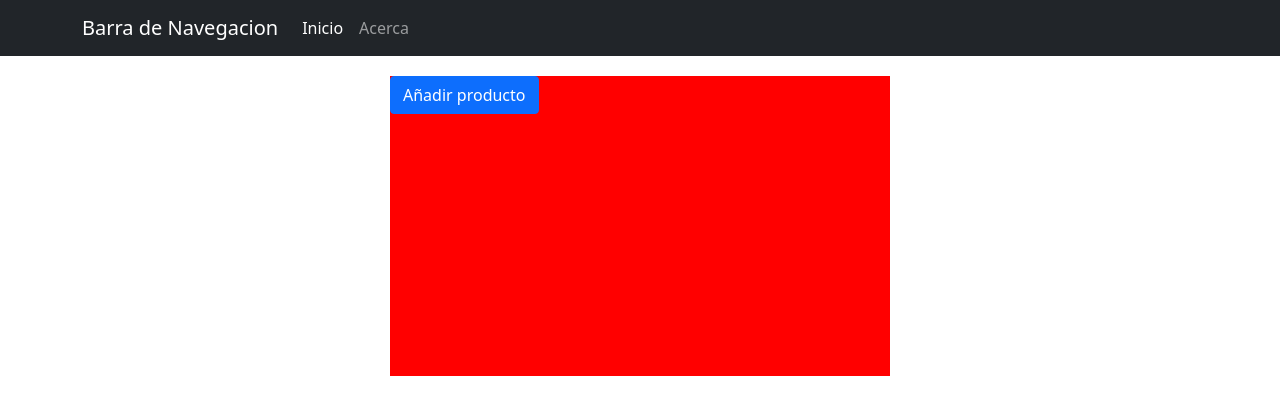
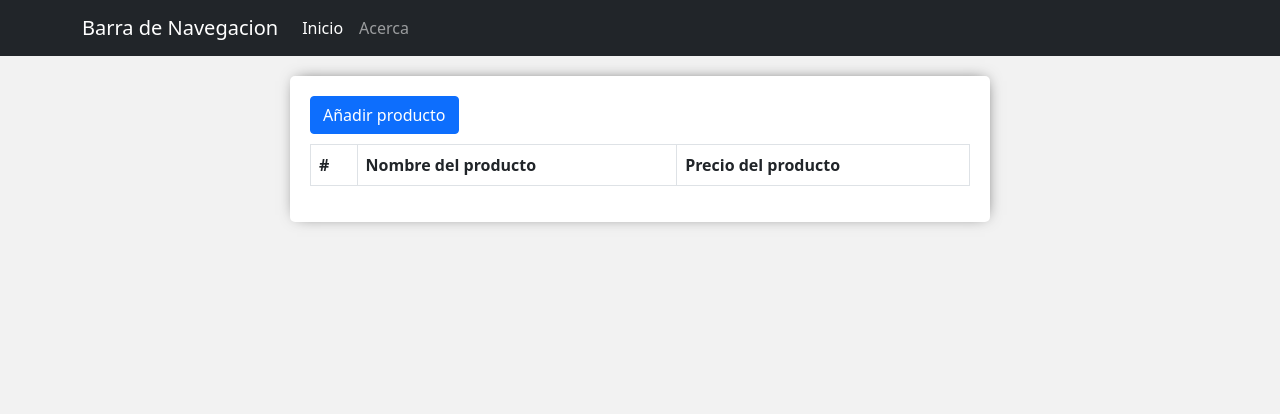
Before and after one commit to Alejandro9509/Shop-Basic-ReactJS, a React (Create React App) app: page / in a window 1280 px wide. Shown: the top 414 px of the page. Built offline with nearby package versions, Linux system fonts and the light colour scheme.

Commit message:
Adding table and some extra functions

```diff
--- a/src/App.scss
+++ b/src/App.scss
@@ -1,8 +1,32 @@
+@mixin border-radius($value) {
+    border-radius: $value;
+}
+
+@mixin border-shadow($value...){
+    -webkit-box-shadow: $value ;
+    -moz-box-shadow: $value;
+    box-shadow: $value;
+}
+body {
+    background-color: #f2f2f2 !important;
+}
 .box-principal{
     position: relative;
     margin: 20px auto;
-    width: 500px;
-    min-height: 300px;
-    background-color: red;
+    width: 700px;
+    min-height: 100px;
+    padding:20px;
+    background-color: white;
+    @include border-radius(5px);
+    @include border-shadow(1px -1px 15px -6px rgba(0,0,0,0.75));
 
+    > div:first-child {
+        margin-bottom: 10px;
+    }
+
+    > div:last-child {
+
+        box-sizing: border-box;
+
+    }
 }
--- a/src/index.css
+++ b/src/index.css
@@ -1,3 +1,5 @@
+
+
 body {
   margin: 0;
   font-family: -apple-system, BlinkMacSystemFont, 'Segoe UI', 'Roboto', 'Oxygen',
@@ -5,6 +7,7 @@ body {
     sans-serif;
   -webkit-font-smoothing: antialiased;
   -moz-osx-font-smoothing: grayscale;
+
 }
 
 code {
--- a/src/pages/home.js
+++ b/src/pages/home.js
@@ -1,7 +1,7 @@
 
 import { Provider, connect } from 'react-redux'
 import React, { useState } from 'react'
-import { Modal , Button, InputGroup,  FormControl} from 'react-bootstrap'
+import { Modal , Button, InputGroup,  FormControl, Table} from 'react-bootstrap'
 import {store, mapDispatchToProps, mapStateToProps} from '../redux/productRedux'
 
 function ModalView(props) {
@@ -19,7 +19,8 @@ function ModalView(props) {
         setPrice(event.target.value)
     }
     const handleSubmit = () => {
-     if(Number(price)) {
+        console.log()
+        if(Number(price)) {
                         props.submit.submitNewProduct([prod, price]);
                         setShow(false);
                         }else divField.current.className = 'alert alert-danger'
@@ -51,7 +52,6 @@ function ModalView(props) {
             <Button variant="primary" onClick={handleSubmit}>
               Añadir
             </Button>
-
           </Modal.Footer>
         </Modal>
       </div>
@@ -62,7 +62,6 @@ function ModalView(props) {
 class AppProcessing extends React.Component {
     constructor(props) {
         super(props)
-
     }
 
     render() {
@@ -70,9 +69,38 @@ class AppProcessing extends React.Component {
             <>
             <section>
                 <div className='box-principal' >
-                    <ModalView submit={this.props} />
-
-                    <div>{this.props.products}</div>
+                    <div>
+                        <ModalView submit={this.props} />
+                    </div>
+                    <div>
+                        <Table striped bordered>
+                          <thead>
+                            <tr>
+                              <th>#</th>
+                              <th>Nombre del producto</th>
+                              <th>Precio del producto</th>
+                            </tr>
+                          </thead>
+                          <tbody>
+                          {
+                            this.props.products.map((item , index) => {
+                              return(
+                                <tr>
+                                  <td>{index + 1}</td>
+                                  <td>{item[0]}</td>
+                                  <td>{item[1]}</td>
+                                </tr>
+                              )
+                            })
+                          }
+                          </tbody>
+                        </Table>
+                    </div>
+                    <div>
+                      {this.props.products.length > 0 &&
+                        <Button variant="secondary">Cobrar</Button>
+                      }
+                    </div>
                 </div>
             </section>
             </>
```
